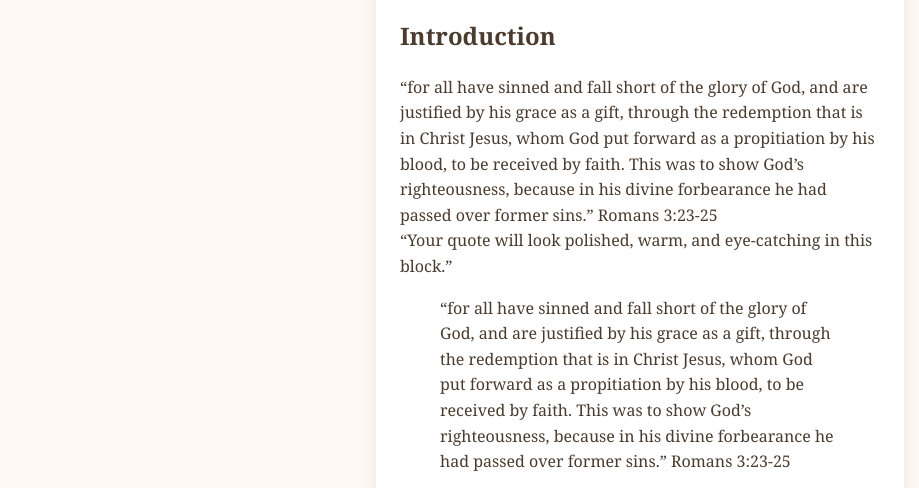
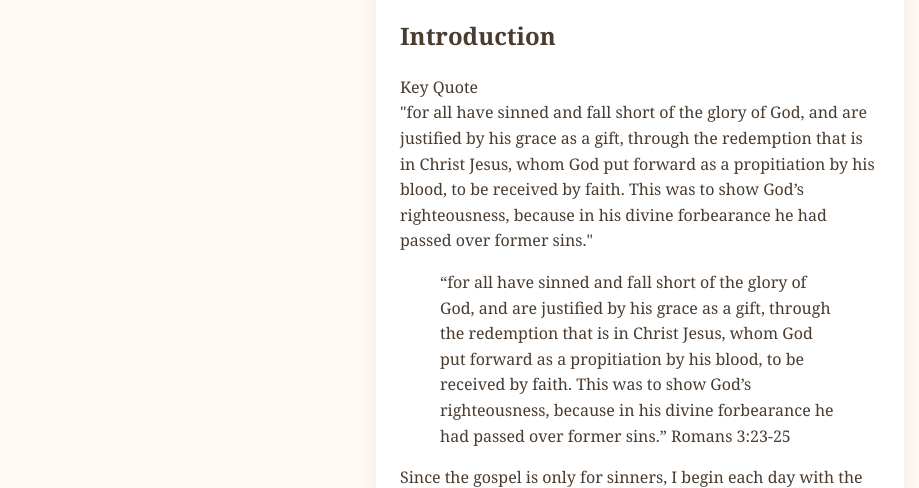
Before and after one commit to Rubikk4/Daily-Meditations-for-Ella, a plain HTML site: page index.html in a window 1280 px wide. Shown: the part 233-721 px from the top of the page, without its empty margins (0-919 px from the left). Drawn offline with Linux system fonts and the light colour scheme.

Commit message:
Update index2.html

```diff
--- a/index.html
+++ b/index.html
@@ -104,9 +104,8 @@
 
   <!-- Key Quote -->
 <div class="key-quote">
-  <div class="key-quote-title"> “for all have sinned and fall short of the glory of God, and are justified by his grace as a gift, through the redemption that is in Christ Jesus, whom God put forward as a propitiation by his blood, to be received by faith. This was to show God’s righteousness, because in his divine forbearance he had passed over former sins.” Romans 3:23-25
-</div>
-  “Your quote will look polished, warm, and eye-catching in this block.”
+  <div class="key-quote-title">Key Quote</div>
+  "for all have sinned and fall short of the glory of God, and are justified by his grace as a gift, through the redemption that is in Christ Jesus, whom God put forward as a propitiation by his blood, to be received by faith. This was to show God’s righteousness, because in his divine forbearance he had passed over former sins."
 </div>
 
   <blockquote class="key-quote">
```
